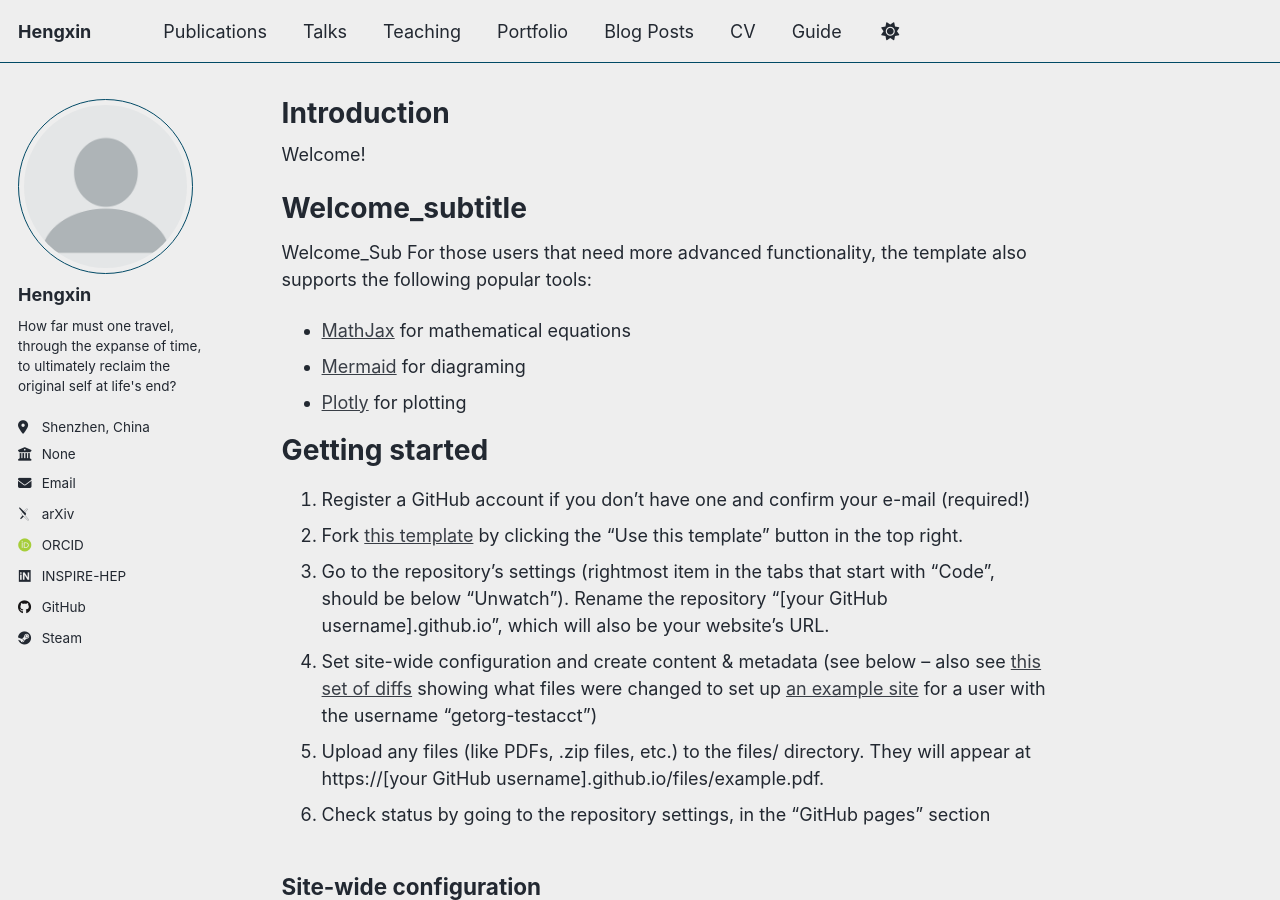
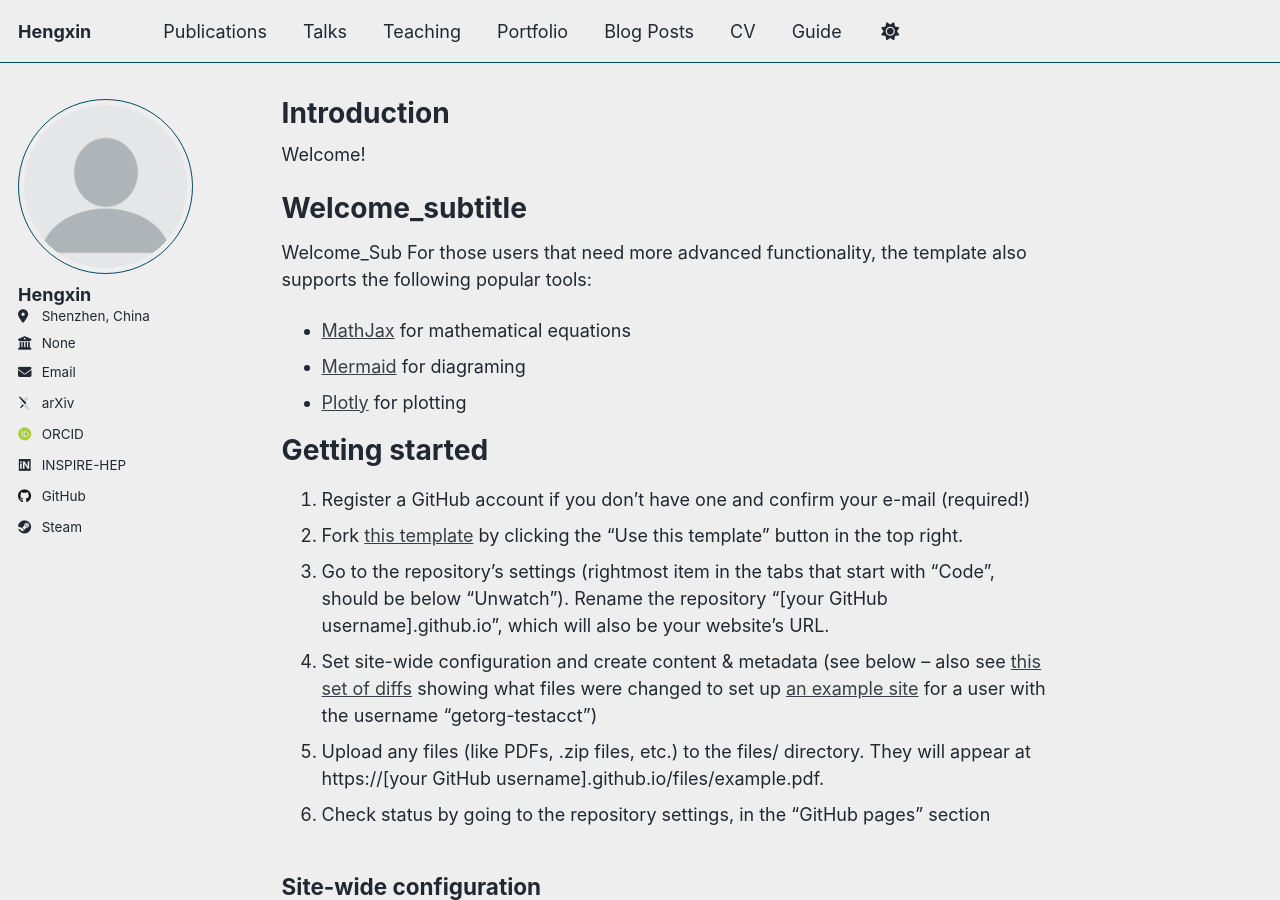
Before and after one commit to Leopard-HX/Leopard-HX.github.io, a Jekyll site: the page built from _pages/about.md, in a window 1280 px wide and 900 px high. Built offline with Jekyll 4.4.1, drawn with Linux system fonts in a browser that asks for light colours; some web fonts are replaced; a script that is not in the unit is left out.

Commit message:
Comment out bio in _config.yml
Comment out the bio field in the configuration.

```diff
--- a/_config.yml
+++ b/_config.yml
@@ -26,7 +26,7 @@ author:
   avatar           : "profile.png"
   name             : "Hengxin"
   pronouns         : # example: "she/her"
-  bio              : "How far must one travel, through the expanse of time, to ultimately reclaim the original self at life's end?"
+#  bio              : "How far must one travel, through the expanse of time, to ultimately reclaim the original self at life's end?"
   location         : "Shenzhen, China"
   employer         : "None"
   uri              : # URL
```
